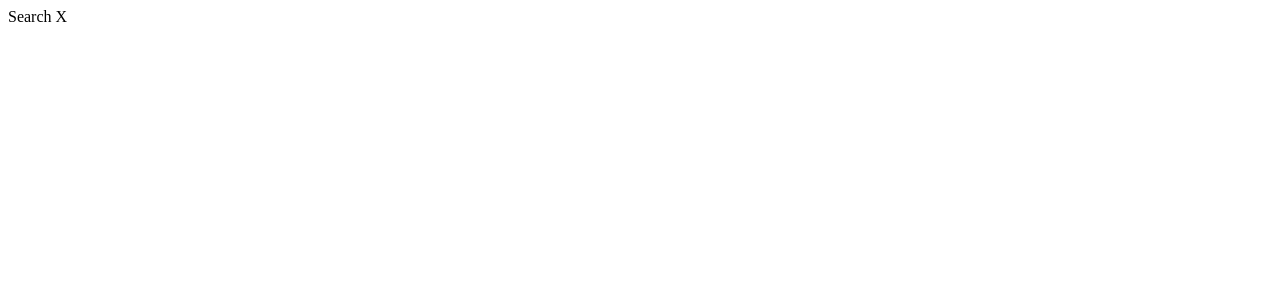
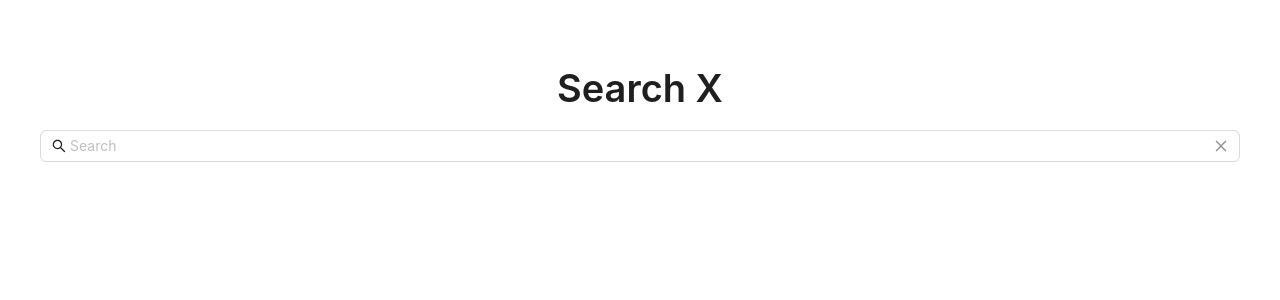
Before and after one commit to martinmilev/search-x-app, a React (Vite) app: page / in a window 1280 px wide. Shown: the top 300 px of the page. Built offline with nearby package versions, Linux system fonts and the light colour scheme.

Commit message:
Add UI library
Added Ant Designe ui library.

```diff
--- a/package.json
+++ b/package.json
@@ -9,6 +9,7 @@
     "preview": "vite preview"
   },
   "dependencies": {
+    "antd": "^5.3.0",
     "react": "^18.2.0",
     "react-dom": "^18.2.0"
   },
--- /dev/null
+++ b/src/App.css
@@ -0,0 +1,6 @@
+#root {
+  max-width: 1280px;
+  margin: 0 auto;
+  padding: 2rem;
+  text-align: center;
+}
--- a/src/App.jsx
+++ b/src/App.jsx
@@ -1,8 +1,23 @@
+import './App.css'
 import React from 'react';
+import { CloseOutlined, SearchOutlined } from '@ant-design/icons';
+import { Input, Tooltip } from 'antd';
+import { Typography } from 'antd';
+
+const { Title } = Typography;
 
 const App = () => (
   <div>
-    Search X
+    <Title>Search X</Title>
+    <Input
+      placeholder='Search'
+      prefix={<SearchOutlined className='site-form-item-icon' />}
+      suffix={
+        <Tooltip title='Clear'>
+          <CloseOutlined style={{ color: 'rgba(0,0,0,.45)' }} />
+        </Tooltip>
+      }
+    />
   </div>
 )
 
```
Also changed, not shown: 1 other file (tests, documents, lock files or other folders).
